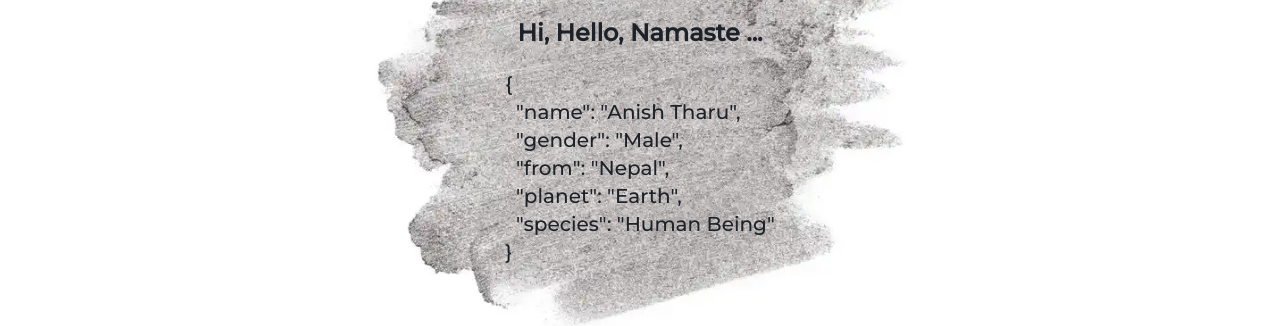
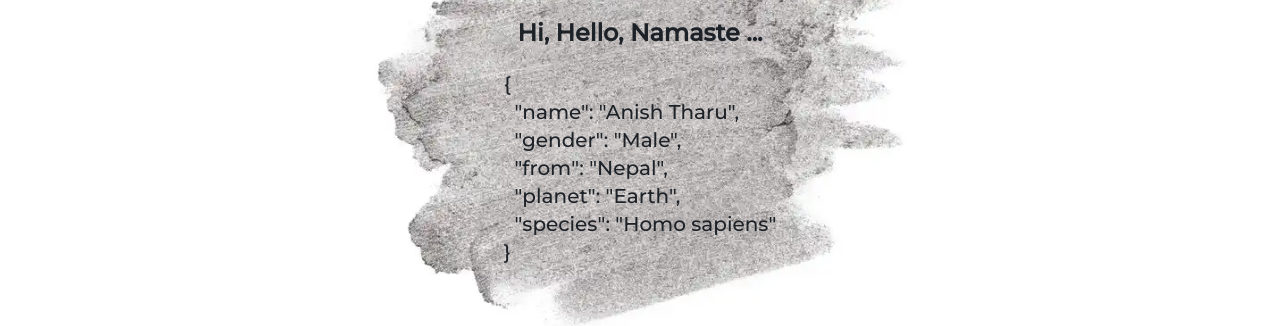
Before and after one commit to tharuAnish/my-folio, a React (Create React App) app: page /about in a window 1280 px wide. Shown: the part 281-607 px from the top of the page. Built offline with nearby package versions, Linux system fonts and the light colour scheme.

Commit message:
getting ready for netlify

```diff
--- a/src/pages/About.js
+++ b/src/pages/About.js
@@ -27,7 +27,7 @@ function About() {
                       gender: "Male",
                       from: "Nepal",
                       planet: "Earth",
-                      species: "Human Being",
+                      species: "Homo sapiens",
                     },
                     null,
                     2
```
Also changed, not shown: package.json (line endings or trailing spaces), 1 other file (tests, documents, lock files or other folders).
